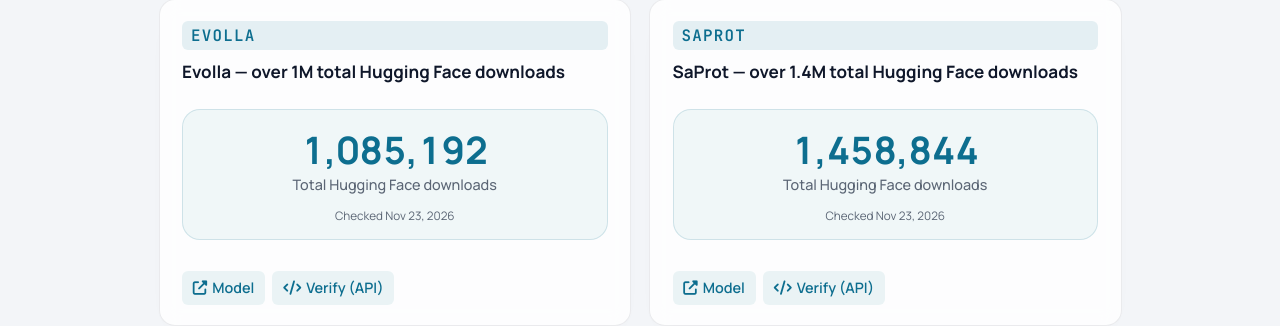
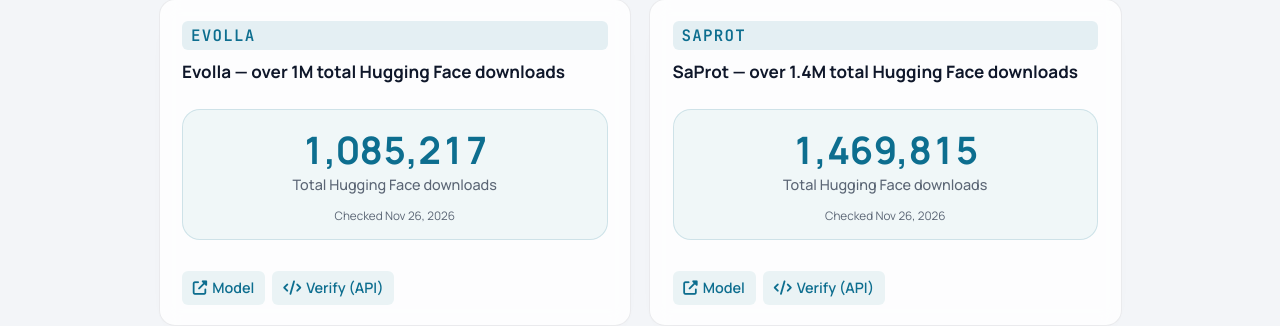
Before and after one commit to zhoubay/zhoubay.github.io, a Jekyll site: the page built from _pages/main.md, in a window 1280 px wide and 900 px high, scrolled down 6103 px. Shown: the part 136-462 px from the top of the window. Built offline with Jekyll 4.4.1, drawn with Linux system fonts in a browser that asks for light colours; some web fonts are replaced.

Commit message:
Update Scholar and Hugging Face metrics

```diff
--- a/_data/huggingface.json
+++ b/_data/huggingface.json
@@ -1,11 +1,11 @@
 {
-  "updated_at": "2026-11-23",
+  "updated_at": "2026-11-26",
   "models": {
     "westlake-repl/Evolla-10B-hf": {
-      "downloads_all_time": 1085192
+      "downloads_all_time": 1085217
     },
     "westlake-repl/SaProt_650M_AF2": {
-      "downloads_all_time": 1458844
+      "downloads_all_time": 1469815
     }
   }
 }
```
